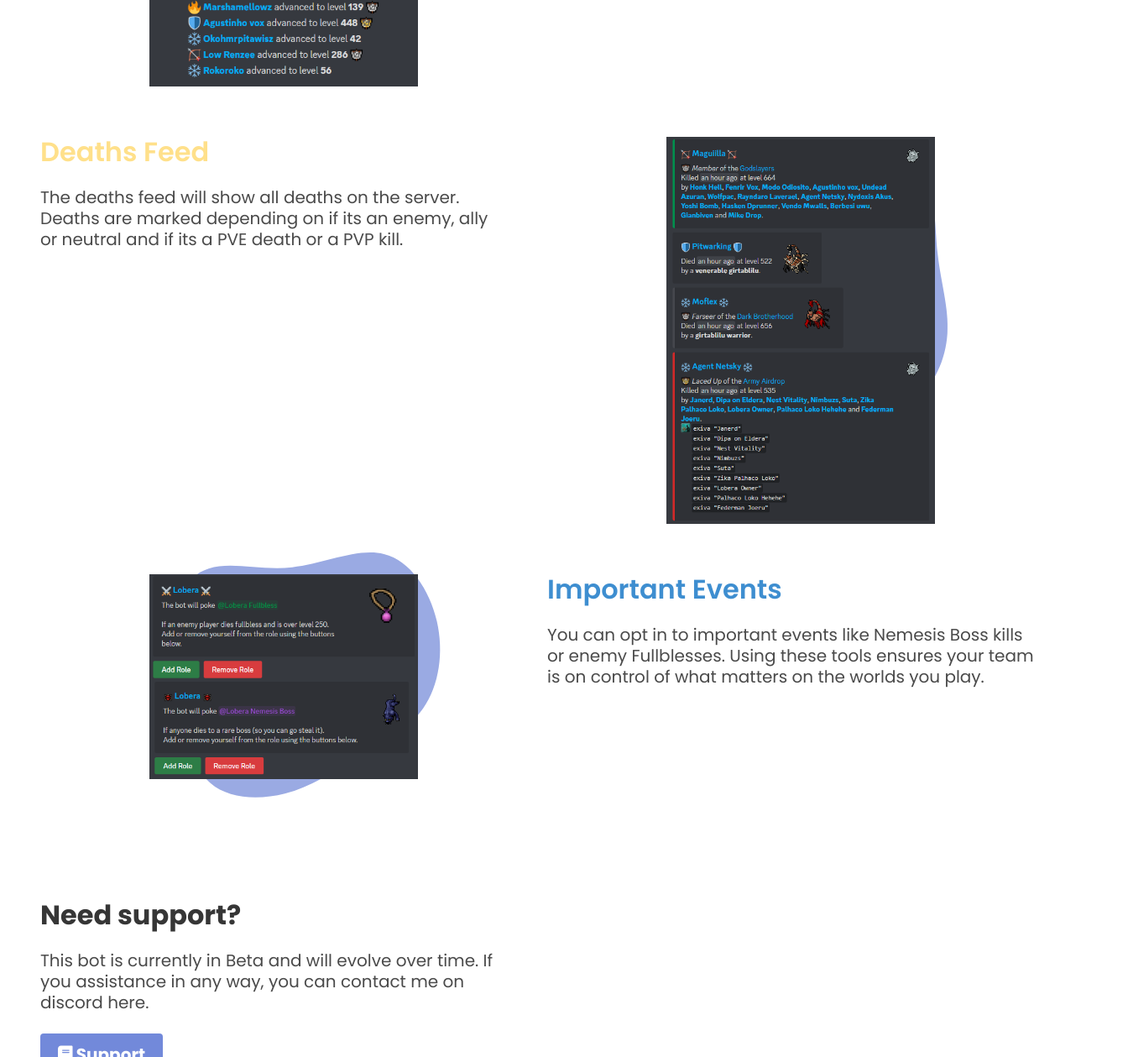
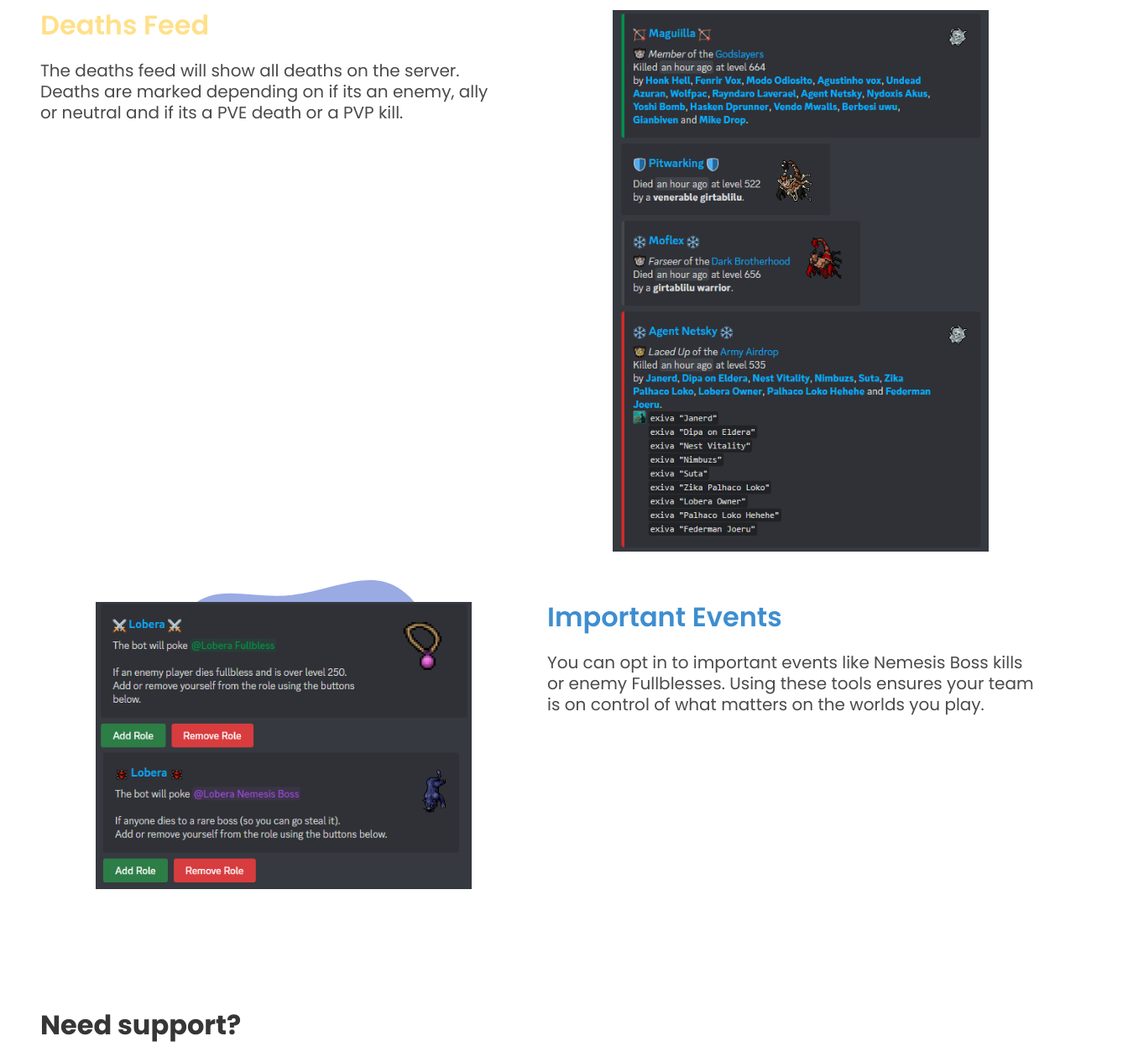
Before and after one commit to Leo32onGIT/tibia-bot-resources, a plain HTML site: page index.html in a window 1280 px wide. Shown: the part 2459-3718 px from the top of the page at 84% size, 1344 px wide, since content can reach past the window. Drawn offline with nearby package versions, Linux system fonts and the light colour scheme.

Commit message:
Update index.html

```diff
--- a/index.html
+++ b/index.html
@@ -193,7 +193,7 @@
               class="image has-image-centered"
               src="assets/img/onlinelist.png"
               alt="online list"
-              style="width: 20rem;"
+              style="width: 16rem;"
             />
           </div>
         </div>
@@ -260,7 +260,7 @@
               class="image has-image-centered"
               src="assets/img/deaths.png"
               alt="deaths feed"
-              style="width: 20rem;"
+              style="width: 28rem;"
             />
           </div>
         </div>
@@ -285,7 +285,7 @@
               class="image has-image-centered"
               src="assets/img/features.png"
               alt="extra features"
-              style="width: 20rem;"
+              style="width: 28rem;"
             />
           </div>
           <div class="column">
```
